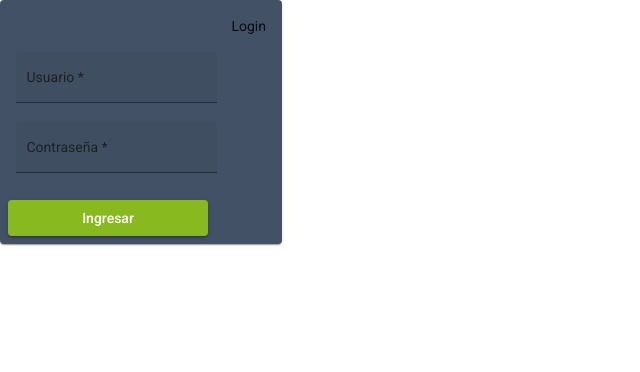
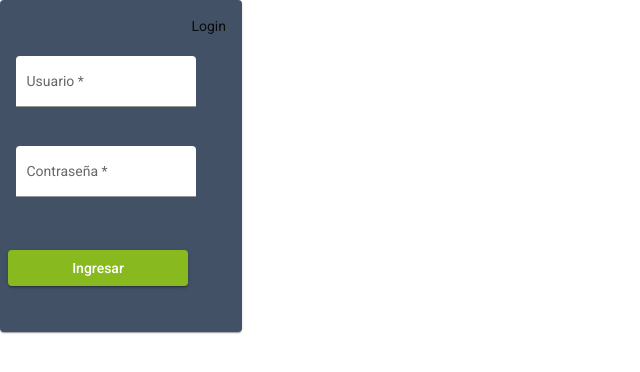
Before and after one commit to Rolan111/Motiva-Front, an Angular app: page /login in a window 1280 px wide. Shown: the top 372 px of the page, without its empty margins (0-640 px from the left). Built offline with nearby package versions, Linux system fonts and the light colour scheme.

Commit message:
Sprint2 HU2 Improved Login Style

```diff
--- a/src/app/login/login.component.css
+++ b/src/app/login/login.component.css
@@ -1,4 +1,11 @@
 .example-card {
-  max-width: 250px;
+  max-width: 210px;
+  height: 300px;
   background: #435166;
 }
+
+/deep/ .mat-form-field-appearance-fill .mat-form-field-flex {
+  background-color: white;
+  margin-top: 20px;
+  width: 180px;
+}
--- a/src/app/login/login.component.html
+++ b/src/app/login/login.component.html
@@ -1,7 +1,6 @@
 <mat-card class="example-card">
   <mat-card-title-group>Login</mat-card-title-group>
   <mat-card-content>
-  </mat-card-content>
     <form class="example-form" [formGroup]="formLogin">
       <mat-form-field class="example-full-width" appearance="fill">
         <mat-label>Usuario</mat-label>
@@ -13,7 +12,9 @@
         <input type="email" matInput formControlName="password" placeholder="Contraseña">
       </mat-form-field>
     </form>
+  </mat-card-content>
   <mat-card-actions>
-    <button mat-raised-button style="background: #88BA20; color: white; width: 200px">Ingresar</button>
+    <button mat-raised-button style="background: #88BA20; color: white; width: 180px; margin-top: 10px">Ingresar
+    </button>
   </mat-card-actions>
 </mat-card>
```
Lines whose indentation alone changed are shown as unchanged.
